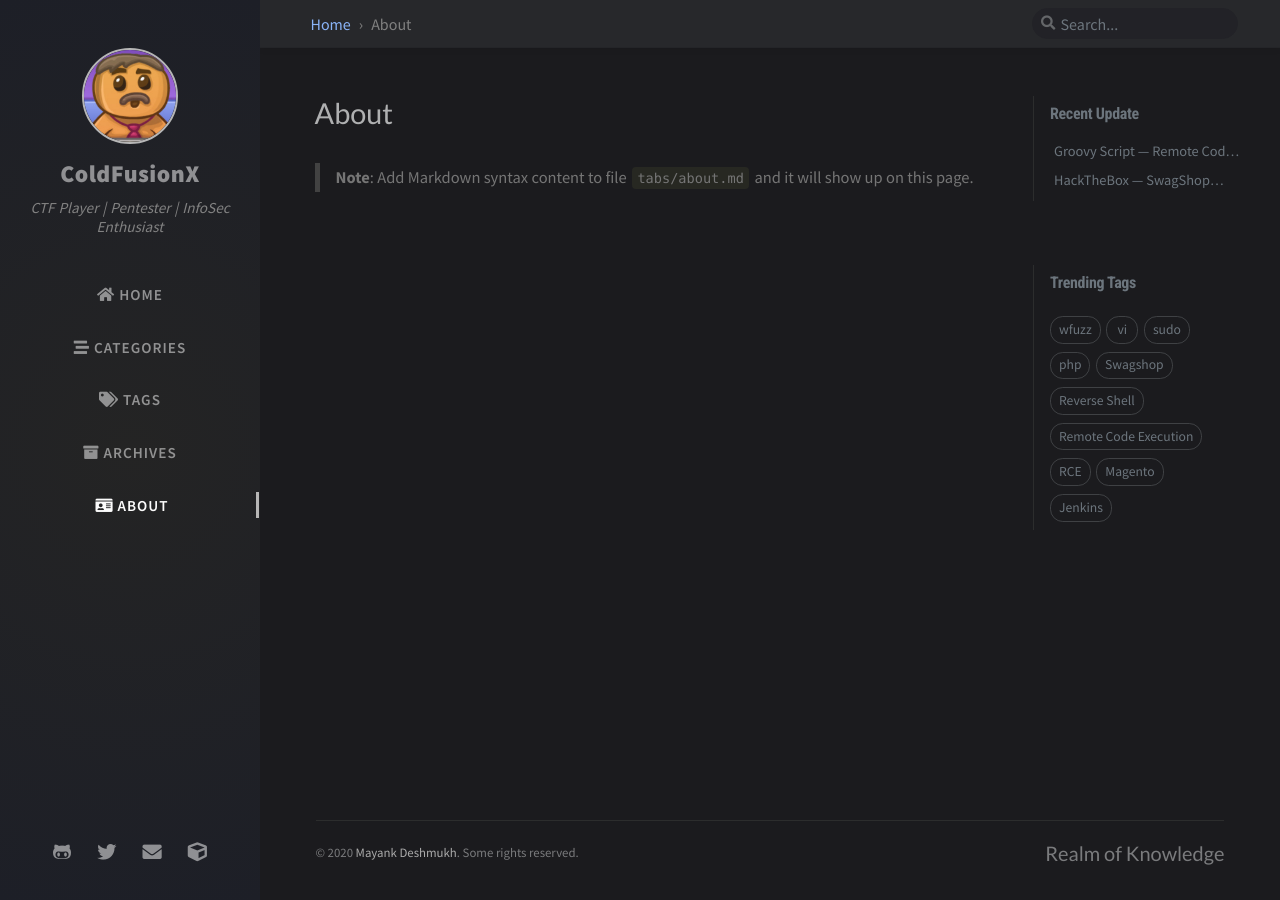
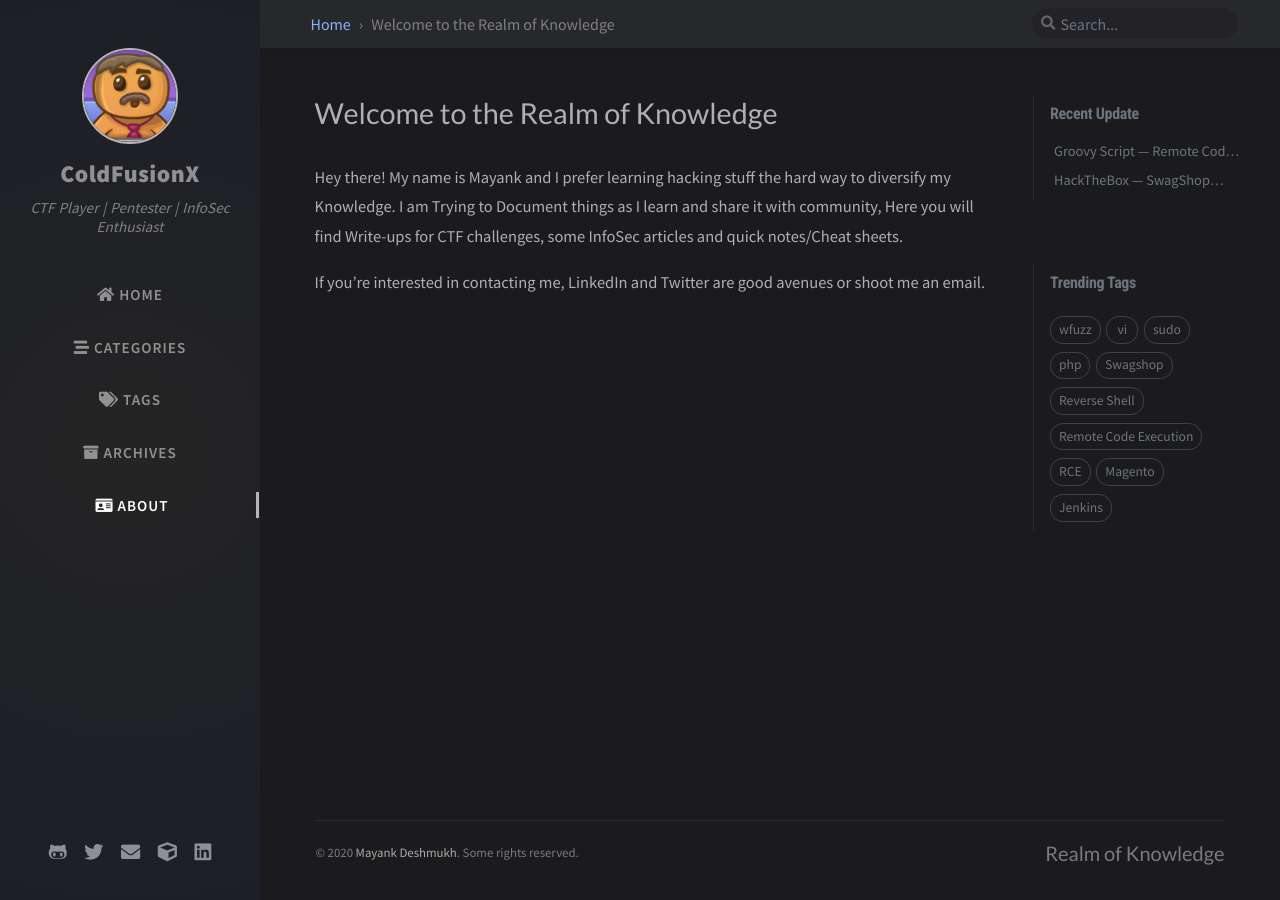
Before and after one commit to ColdFusionX/ColdFusionX.github.io, a Jekyll site: the page built from tabs/about.md, in a window 1280 px wide. Built offline with Jekyll 4.4.1, drawn with Linux system fonts in a browser that asks for light colours; nearby versions of some CDN libraries; comment, search, counter and statistics services are not loaded.

Commit message:
Updated about &LinkedIn

```diff
--- a/_data/contact.yml
+++ b/_data/contact.yml
@@ -28,8 +28,10 @@
 #   icon: 'fab fa-mastodon'   # icons powered by <https://fontawesome.com/>
 #   url:  ''                  # Fill with your mastodon account page
 # -
-#   icon: 'fab fa-linkedin'   # icons powered by <https://fontawesome.com/>
-#   url:  ''                  # Fill with your Linkedin homepage
+-
+   type: LinkedIn
+   icon: 'fab fa-linkedin'   # icons powered by <https://fontawesome.com/>
+   url: 'https://www.linkedin.com/in/mayank-deshmukh-162919115'                  # Fill with your Linkedin homepage
 # -
 #   icon: 'fab fa-stack-overflow'
 #   url:  ''                  # Fill with your stackoverflow homepage
--- a/tabs/about.md
+++ b/tabs/about.md
@@ -1,5 +1,5 @@
 ---
-title: About
+title: Welcome to the Realm of Knowledge
 
 # The About page
 # v2.0
@@ -8,4 +8,7 @@ title: About
 # MIT License
 ---
 
-> **Note**: Add Markdown syntax content to file `tabs/about.md` and it will show up on this page.
+Hey there! My name is Mayank and I prefer learning hacking stuff the hard way to diversify my Knowledge.
+I am Trying to Document things as I learn and share it with community, Here you will find Write-ups for CTF challenges, some InfoSec articles and quick notes/Cheat sheets.
+
+If you're interested in contacting me, LinkedIn and Twitter are good avenues or shoot me an email.
```
